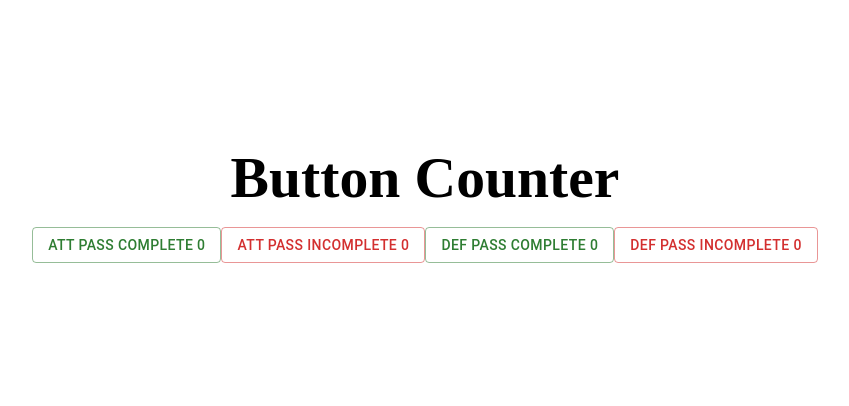
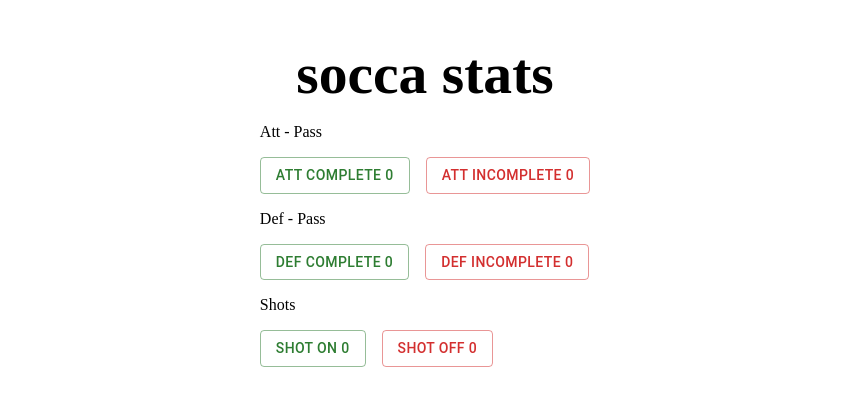
Before and after one commit to mklhbrd/button-counter, a Next.js app: page / in a window 1280 px wide. Shown: the part 204-610 px from the top of the page, without its empty margins (215-1064 px from the left). Built offline with nearby package versions, Linux system fonts and the light colour scheme.

Commit message:
organizing buttons

```diff
--- /dev/null
+++ b/components/shots.js
@@ -0,0 +1,23 @@
+import { Button } from "@mui/material";
+import { useState} from "react";
+
+
+export function useShotOnTarget() {
+    const [ButtonCount5, setbuttoncount] = useState(0)
+
+    const buttonClicked5 = () => setbuttoncount(value => value + 1)
+    return {
+        ButtonCount5,
+        buttonClicked5
+    }
+}
+
+export function useShotOffTarget() {
+    const [ButtonCount6, setbuttoncount] = useState(0)
+
+    const buttonClicked6 = () => setbuttoncount(value => value + 1)
+    return {
+        ButtonCount6,
+        buttonClicked6
+    }
+}
--- a/pages/index.js
+++ b/pages/index.js
@@ -1,7 +1,8 @@
 import Head from 'next/head';
 import styles from '../styles/Home.module.css';
-import { Button } from '@mui/material';
-import { useAttPassIncomplete, useDefPassComplete, useDefPassIncomplete, useattPassComplete } from '../components/passing';
+import { Button, Grid, Stack } from '@mui/material';
+import { useAttPassIncomplete, useDefPassComplete, useDefPassIncomplete, useattPassComplete } from '../components/pass';
+import { useShotOffTarget, useShotOnTarget } from '../components/shots';
 
 
 export default function Home() {
@@ -9,6 +10,8 @@ export default function Home() {
   const {attPassIncompButtonCount, attPassIncomp} = useAttPassIncomplete()
   const {defPassCompButtonCount, defPassComp} = useDefPassComplete()
   const {defPassIncompButtonCount, defPassIncomp} = useDefPassIncomplete()
+  const {ButtonCount5, buttonClicked5} = useShotOnTarget()
+  const {ButtonCount6, buttonClicked6} = useShotOffTarget()
 
 
 
@@ -19,11 +22,27 @@ export default function Home() {
         <link rel="icon" href="/favicon.ico" />
       </Head>
       <body>
-        <h1 className={styles.title}>Button Counter</h1>
-        <Button color='success' variant='outlined' onClick={attPassComp}>Att Pass Complete {attPassCompButtonCount}</Button>
-        <Button color='error' variant='outlined' onClick={attPassIncomp}>Att Pass Incomplete {attPassIncompButtonCount}</Button>
-        <Button color='success' variant='outlined' onClick={defPassComp}>Def Pass Complete {defPassCompButtonCount}</Button>
-        <Button color='error' variant='outlined' onClick={defPassIncomp}>Def Pass Incomplete {defPassIncompButtonCount}</Button>
+        <h1 className={styles.title}>socca stats </h1>
+
+
+        <p>Att - Pass</p>
+        <Stack direction={'row'}spacing={2} >
+        <Button color='success' variant='outlined' onClick={attPassComp}>Att Complete {attPassCompButtonCount}</Button>
+        <Button color='error' variant='outlined' onClick={attPassIncomp}>Att Incomplete {attPassIncompButtonCount}</Button>
+        </Stack>
+        <p>Def - Pass</p>
+        <Stack direction={'row'}spacing={2} >
+        <Button color='success' variant='outlined' onClick={defPassComp}>Def Complete {defPassCompButtonCount}</Button>
+        <Button color='error' variant='outlined' onClick={defPassIncomp}>Def Incomplete {defPassIncompButtonCount}</Button>
+        </Stack>
+        <p>Shots</p>
+        <Stack direction={'row'} spacing={2}>
+        <Button color='success' variant='outlined' onClick={buttonClicked5}>Shot On {ButtonCount5}</Button>
+        <Button color='error' variant='outlined' onClick={buttonClicked6}>Shot Off {ButtonCount6}</Button>
+        </Stack>
+
+
+
       </body>
     </div>
   )
```
Also changed, not shown: components/pass.js (renamed from components/passing.js).
